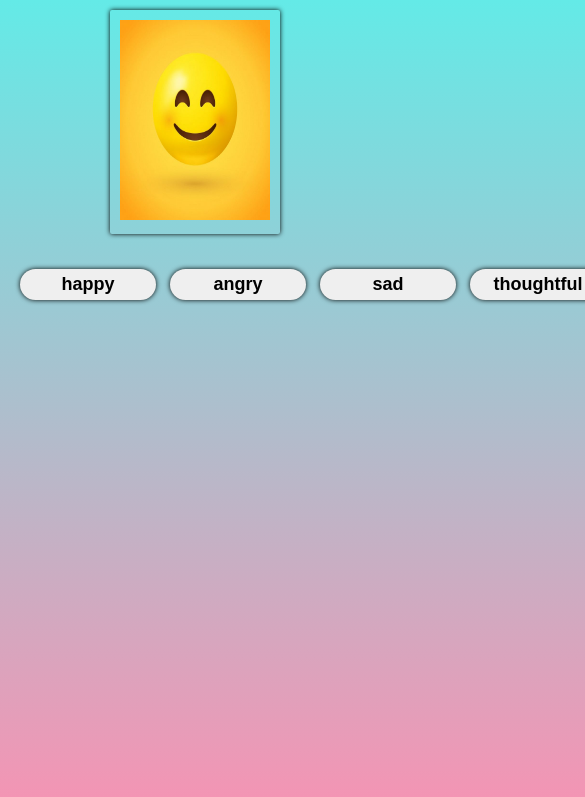
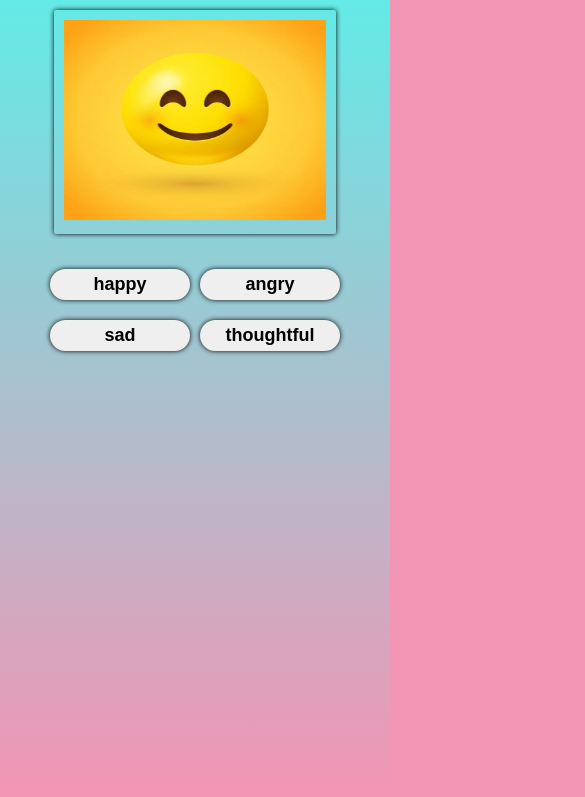
Before and after one commit to ShindePratikshaP/Emotion_face_chooser, a plain HTML site: page index.html in a window 390 px wide. Shown: the part 65-862 px from the top of the page, 585 px wide, since content can reach past the window. Drawn offline with Linux system fonts and the light colour scheme.

Commit message:
media query is added

```diff
--- a/index.html
+++ b/index.html
@@ -68,6 +68,20 @@
            font-size: 40px;
 
            }
+           .btn-div{
+            padding: 5px;
+            width: 300px;
+            margin:20px auto;
+            display:flex;
+            flex-wrap: wrap;
+            flex-direction: row;
+            justify-content: center;
+        }
+        .btn{
+           padding: 5px 5px;
+           margin: 10px 5px;
+           width: 140px;
+        }
 
         }
         @media  screen and (max-width: 400px) {
@@ -75,20 +89,34 @@
                 height: 200px;
             }
             .img-container{
-                width: 70%;
+                width: 90%;
             }
             .app-title{
            width: 95%;
            font-size: 35px;
 
            }
+           .btn-div{
+            padding: 5px;
+            width: 300px;
+            margin:20px auto;
+            display:flex;
+            flex-wrap: wrap;
+            flex-direction: row;
+            justify-content: center;
         }
+        .btn{
+           padding: 5px 5px;
+           margin: 10px 5px;
+           width: 140px;
+        }
+    }
         @media  screen and (max-width: 500px) {
             .img{
                 height: 200px;
             }
             .img-container{
-                width: 40%;
+                width: 70%;
             }
             .app-title{
            width: 95%;
```
